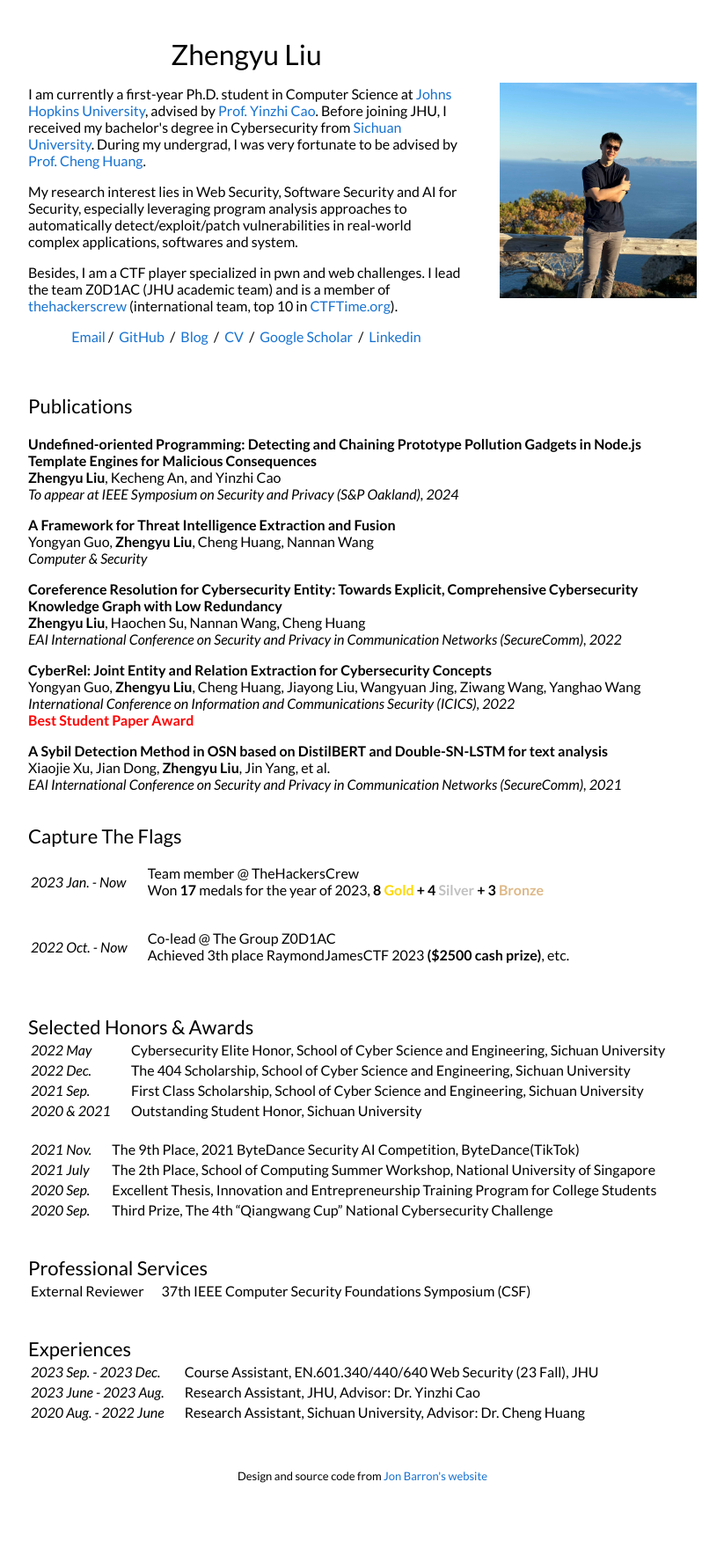
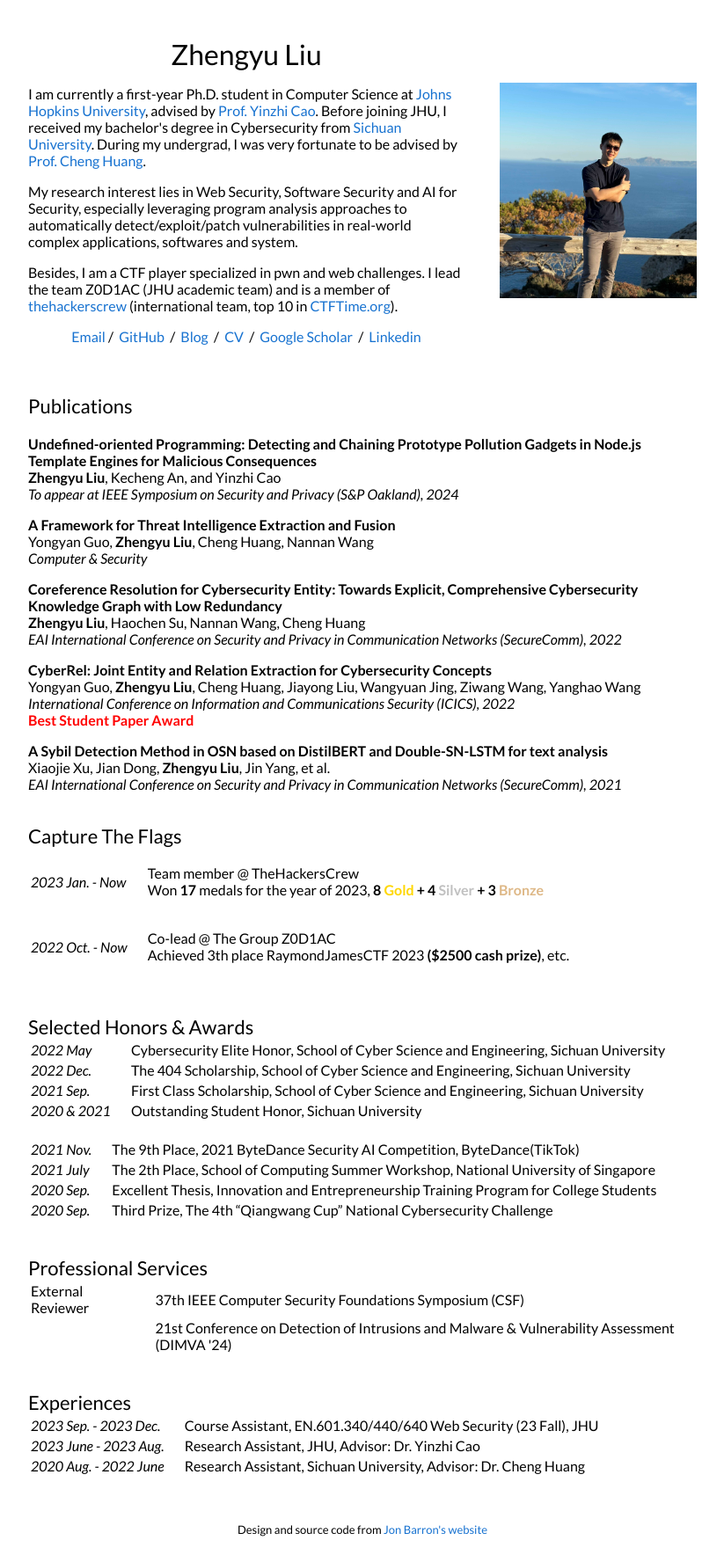
Before and after one commit to jackfromeast/jackfromeast.github.io, a Jekyll site: the page built from _posts/2023-08-04-UoPF.md, in a window 1280 px wide. Shown: the whole page at 88% size, without its empty margins (228-1051 px from the left). Built offline with Jekyll 4.4.1, drawn with Linux system fonts in a browser that asks for light colours; before the commit the page ends 1707 px from its top, so only the background shows below that.

Commit message:
Update default.html

```diff
--- a/_layouts/default.html
+++ b/_layouts/default.html
@@ -205,6 +205,10 @@
                   <td>External Reviewer&emsp;</td>
                   <td>37th IEEE Computer Security Foundations Symposium (CSF)</td>
                 </tr>
+                <tr>
+                  <td>                 &emsp;</td>
+                  <td>21st Conference on Detection of Intrusions and Malware & Vulnerability Assessment (DIMVA '24)</td>
+                </tr>
               </table>
             </td>
           </tr>
```
